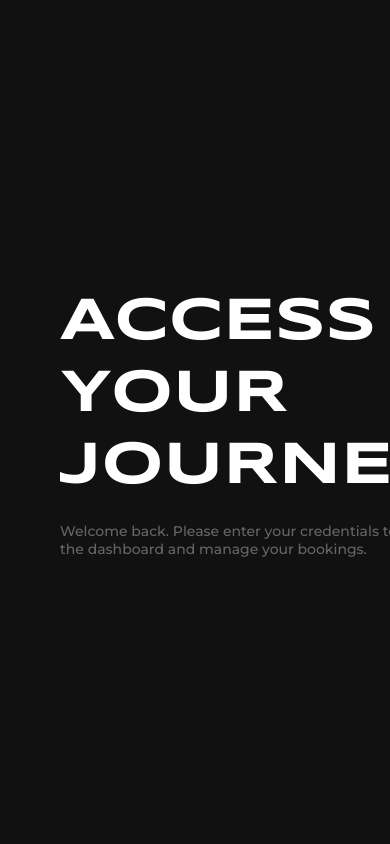
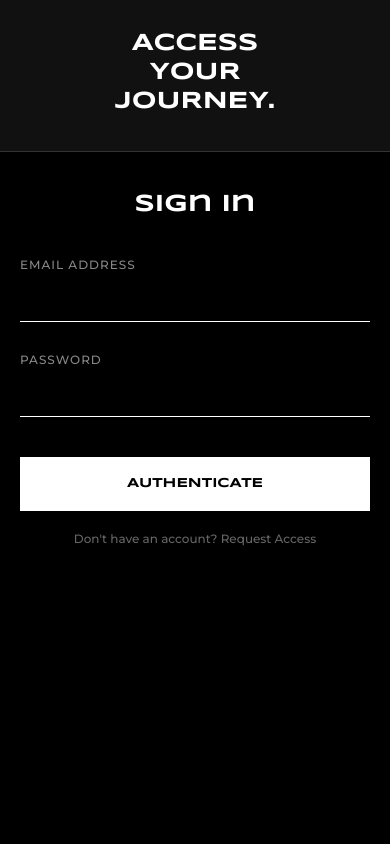
Before and after one commit to rishi99138/online-car-rental-system, a Flask app: page /login in a window 390 px wide. Run offline with Flask 3, Linux system fonts and the light colour scheme; the page is wider than the window, and the part outside it is not shown.

Commit message:
Moved login text to top on mobile

```diff
--- a/templates/login.html
+++ b/templates/login.html
@@ -7,16 +7,44 @@
     <link href="https://fonts.googleapis.com/css2?family=Montserrat:wght@300;500&family=Syncopate:wght@700&display=swap" rel="stylesheet">
     <style>
         * { margin: 0; padding: 0; box-sizing: border-box; }
-        body { height: 100vh; display: flex; font-family: 'Montserrat', sans-serif; background: #000; }
 
-        /* Left Side */
-        .left-panel { flex: 1; background: #111; display: flex; flex-direction: column; justify-content: center; padding: 60px; border-right: 1px solid #333; }
-        .left-panel h1 { font-family: 'Syncopate', sans-serif; color: #fff; font-size: 60px; line-height: 1.2; margin-bottom: 20px; }
+        /* Main Container */
+        body {
+            min-height: 100vh; /* Allow scrolling if needed */
+            display: flex;
+            font-family: 'Montserrat', sans-serif;
+            background: #000;
+        }
+
+        /* The Image/Text Section */
+        .left-panel {
+            flex: 1;
+            background: #111;
+            display: flex;
+            flex-direction: column;
+            justify-content: center;
+            padding: 60px;
+            border-right: 1px solid #333;
+        }
+        .left-panel h1 {
+            font-family: 'Syncopate', sans-serif;
+            color: #fff;
+            font-size: 50px; /* Big on Desktop */
+            line-height: 1.2;
+            margin-bottom: 20px;
+        }
         .left-panel p { color: #666; font-size: 14px; max-width: 400px; }
 
-        /* Right Side (Form) */
-        .right-panel { flex: 1; display: flex; align-items: center; justify-content: center; background: #000; }
-        .login-box { width: 400px; padding: 40px; border: 1px solid #333; }
+        /* The Form Section */
+        .right-panel {
+            flex: 1;
+            display: flex;
+            align-items: center;
+            justify-content: center;
+            background: #000;
+            padding: 20px;
+        }
+        .login-box { width: 100%; max-width: 400px; padding: 40px; border: 1px solid #333; }
 
         h2 { color: #fff; font-family: 'Syncopate', sans-serif; margin-bottom: 40px; font-size: 24px; text-align: center; }
 
@@ -26,6 +54,40 @@
 
         .btn { width: 100%; padding: 20px; background: #fff; color: #000; font-family: 'Syncopate'; font-weight: bold; border: none; cursor: pointer; margin-top: 10px; }
         .footer-text { margin-top: 20px; text-align: center; color: #555; font-size: 12px; }
+
+        /* --- MOBILE TRANSFORMATION --- */
+        @media (max-width: 768px) {
+            body {
+                flex-direction: column; /* Stack them: Text on TOP, Form on BOTTOM */
+            }
+
+            .left-panel {
+                flex: none; /* Don't stretch */
+                width: 100%;
+                padding: 30px 20px; /* Shrink padding significantly */
+                border-right: none;
+                border-bottom: 1px solid #333;
+                align-items: center; /* Center the text */
+                text-align: center;
+            }
+
+            .left-panel h1 {
+                font-size: 24px; /* Make the text much smaller */
+                margin-bottom: 5px;
+            }
+
+            .left-panel p {
+                display: none; /* Optional: Hide the small paragraph on mobile to save space */
+            }
+
+            .right-panel {
+                flex: 1;
+                padding-top: 40px; /* Add space between header and form */
+                align-items: flex-start; /* Align form to top */
+            }
+
+            .login-box { border: none; padding: 0; }
+        }
     </style>
 </head>
 <body>
```
Also changed, not shown: templates/register.html (+71 -21 lines).
